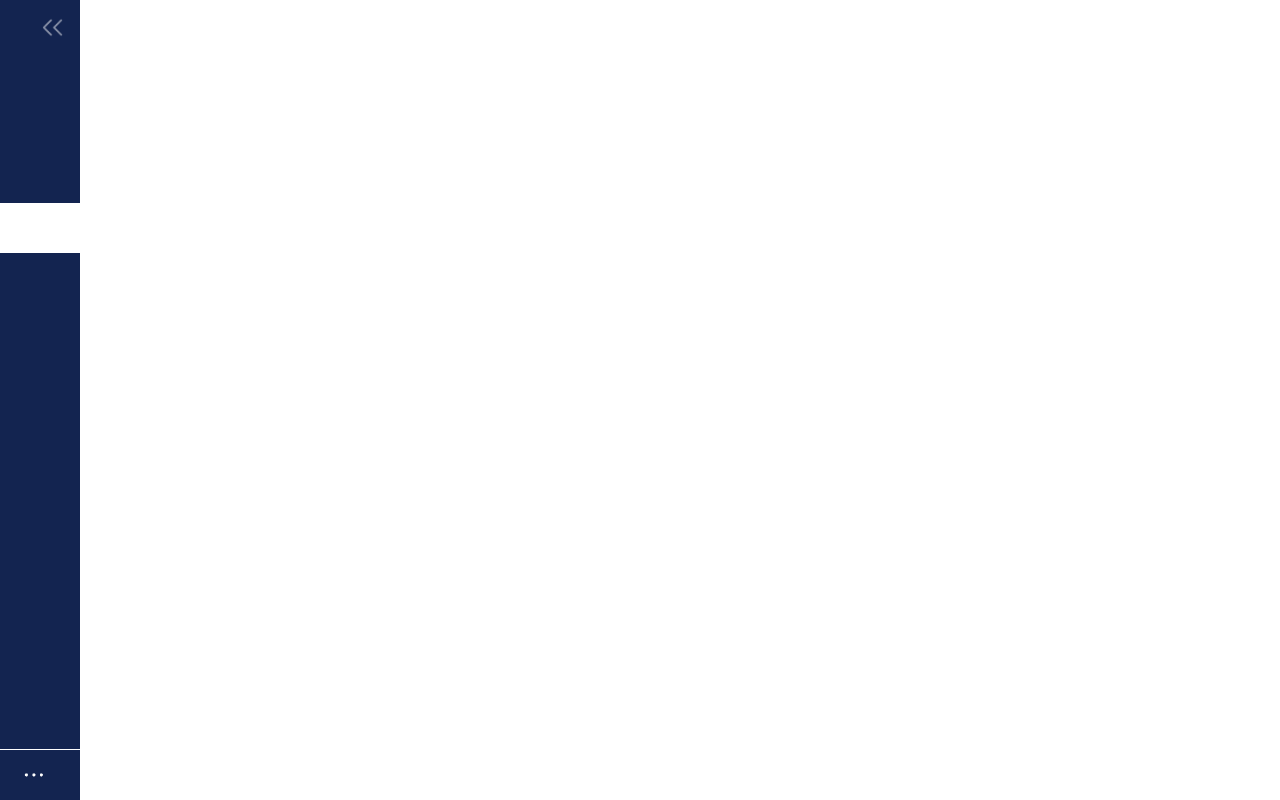
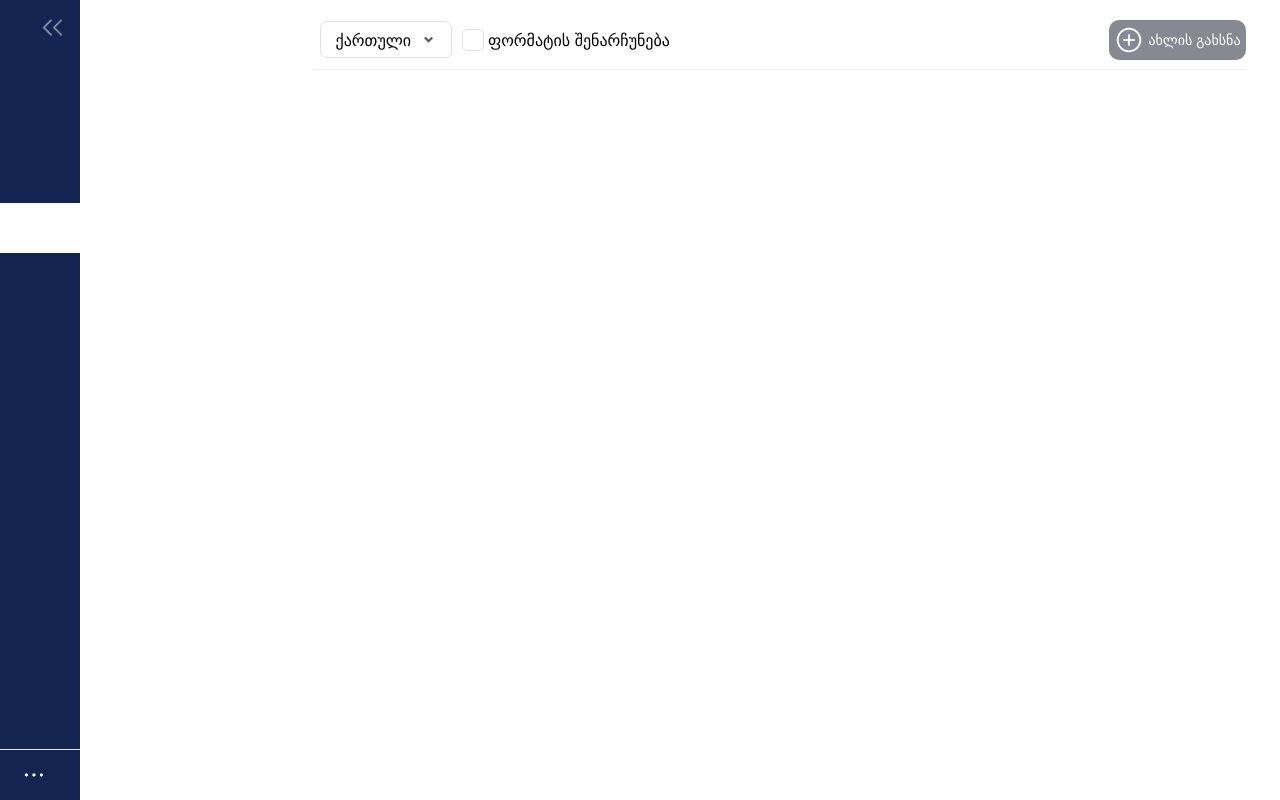
Before and after one commit to aponchikaj/enagram, a React (Vite) app: page / in a window 1280 px wide. Built offline with nearby package versions, Linux system fonts and the light colour scheme.

Commit message:
made menu component for main page

```diff
--- a/src/App.tsx
+++ b/src/App.tsx
@@ -1,7 +1,9 @@
-import { useEffect } from 'react'
+import { useEffect, useState } from 'react'
 import './App.css'
 import Navbar from './components/layout/navbar'
 import Sidemenu from './components/layout/sidebar'
+import Menu from './components/layout/menu'
+
 
 function App() {
 
@@ -11,11 +13,18 @@ function App() {
 
   return (
     <>
-      <section className='w-auto h-auto lg:hidden'>
-        <Navbar/>
-      </section>
-      <section className='w-auto h-auto hidden lg:flex'>
-        <Sidemenu/>
+      <section className='w-full h-auto flex flex-col lg:flex-row'>
+        <section className='w-auto h-auto lg:hidden'>
+          <Navbar/>
+        </section>
+        <section className='w-auto h-auto hidden lg:flex relative'>
+          <Sidemenu/>
+        </section>
+
+        <section className=' h-auto w-full'>
+          <Menu/>
+        </section>
+
       </section>
     </>
   )
--- /dev/null
+++ b/src/components/layout/menu.tsx
@@ -0,0 +1,73 @@
+import { useState } from "react";
+import dropdownArrow from '../../assets/arrow-drop-down-line.png'
+import plusIcon from '../../assets/Plus, Add.png'
+
+export default function Menu(){
+
+    // languages section
+    const [selectedLanguage,setSelectedLanguage] = useState("GEO")
+    const [languageOpen,setLanguageOpen] = useState(false)
+
+    // formatis shenarchunebis seqcia
+    const [isFormat,setIsFormat] = useState(false)
+
+    // axlis gaxsnis seqcia
+    const [newWindowDisabled,setNewWindowDisabled] = useState(false);
+
+    return(
+        <main className='w-full h-auto lg:h-[10vh] p-[10px] flex flex-col items-center justify-center md:flex-row p-[10px]'>
+
+          <section className='w-[95%] h-full border-b border-[#EDEDED] flex flex-col md:flex-row items-center '>
+            {/* erti meoredi mxare aq anu language da formatis shenarchunebis seqcia */}
+            <section className="flex flex-col md:flex-row w-full md:w-1/2">
+              {/* language section */}
+              <section className='w-full md:w-auto p-[5px] flex gap-2 flex-col items-center justify-center relative'>
+
+                <div className='w-full flex items-center justify-between border border-[#E0E0E0] p-[5px] px-[10px] rounded-[7px] cursor-pointer relative cursor-pointer py-[5px]' onClick={()=>setLanguageOpen(languageOpen == true ? false : true)}>
+
+                  <section className='px-[5px]'>
+                    <p className='font-light'>{selectedLanguage == "GEO" ? "ქართული" : "ინგლისური"}</p>
+                  </section>
+
+                  <section className='flex items-center cursor-pointer'>
+                    <button className={`${languageOpen == true ? "rotate-180" : ""}`}><img  src={dropdownArrow} alt="arrow" className={`w-[25px]`} /></button>
+                  </section>
+
+                </div>
+
+                {
+                  languageOpen == true ?(
+                  <div className='top-full w-full md:w-auto p-[10px] flex flex-col absolute border bg-white rounded-[7px] gap-1 border-[#E0E0E0] items-start justify-start'>
+
+                    <button onClick={()=>{setSelectedLanguage("GEO");setLanguageOpen(false);}} className={`flex items-center gap-2 justify-center font-light cursor-pointer `}><div className={`rounded-[100%] border border-[#E0E0E0] p-[10px] ${selectedLanguage == "GEO" ? "bg-[#4571E4]" : "bg-white"}`} /><p>ქართული</p></button>
+
+                    <button onClick={()=>{setSelectedLanguage("ENG");setLanguageOpen(false);}} className={`flex items-center gap-2 justify-center font-light cursor-pointer`}><div className={`rounded-[100%] border border-[#E0E0E0] p-[10px] ${selectedLanguage == "ENG" ? "bg-[#4571E4]" : "bg-white"}`} /><p>ინგლისური</p></button>
+
+                  </div>) : null
+                }
+
+              </section>
+
+              {/* formatis shenarchunebis seqcia */}
+              <section className="flex items-center justify-start gap-1 w-auto p-[5px] ">
+                <div className={`p-[10px] rounded-[5px] border border-[#E0E0E0] ${isFormat == true ? "bg-[#4571E4]" : "bg-white"}`} onClick={()=>setIsFormat(isFormat == true ? false : true)} />
+                <p className="font-light">ფორმატის შენარჩუნება</p>
+              </section>
+            </section>
+
+            {/* aq axlis damatebis button is seqcia */}
+            <section className="py-[10px] w-full md:w-1/2 flex items-center justify-end">
+              {
+                newWindowDisabled == true ? (
+                  <button className={`bg-[#4571E4] flex text-white cursor-pointer p-[5px] rounded-[10px] items-center justify-center gap-1 w-full md:w-auto`}><img src={plusIcon} alt="plus" className="w-[30px]" /><p className="text-sm">ახლის გახსნა</p></button>
+                ) : (
+                  <button className={`bg-[#383A4899] flex text-white cursor-pointer p-[5px] rounded-[10px] items-center justify-center gap-1 w-full md:w-auto `} disabled><img className="w-[30px]" src={plusIcon} alt="plus" /><p className="text-sm">ახლის გახსნა</p></button>
+                )
+              }
+            </section>
+
+          </section>
+
+        </main>
+    )
+}
--- a/src/components/layout/sidebar.tsx
+++ b/src/components/layout/sidebar.tsx
@@ -73,7 +73,7 @@ export default function Sidemenu(){
                     }
                 </ul>
             </section>
-            <section className="w-full p-[10px] flex items-center justify-around border-t border-white mt-auto">
+            <section className="w-full p-[10px] flex items-center justify-around border-t border-[#EDEDED] mt-auto">
                 <section className="flex gap-2 items-center">
                     <img src={userLogo} alt="user" className="w-[30px]" />
                     <p className="text-white ">თამარ ონიანი</p>
```
Also changed, not shown: src/assets/Plus, Add.png (added), src/assets/arrow-drop-down-line.png (added).
